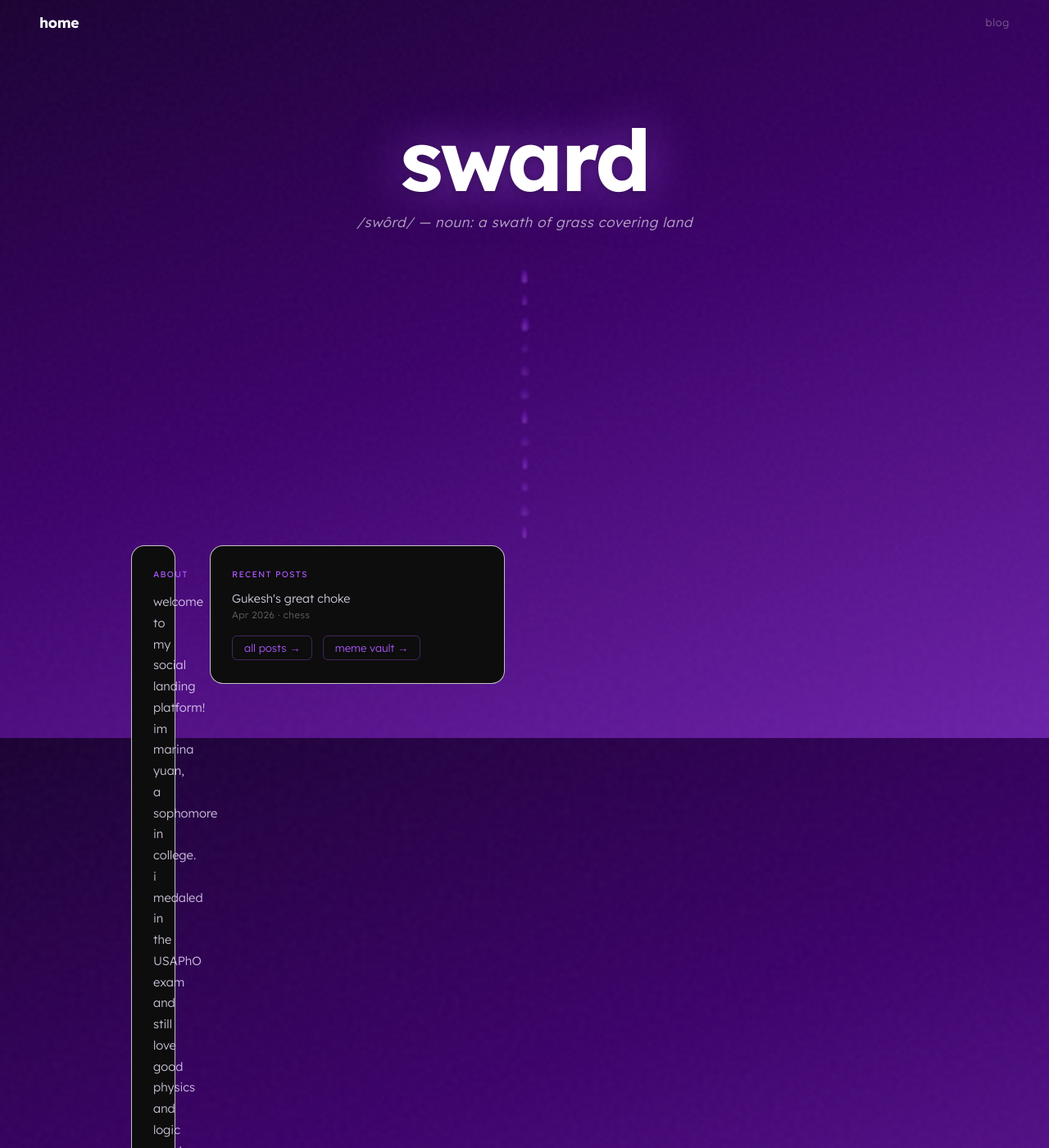
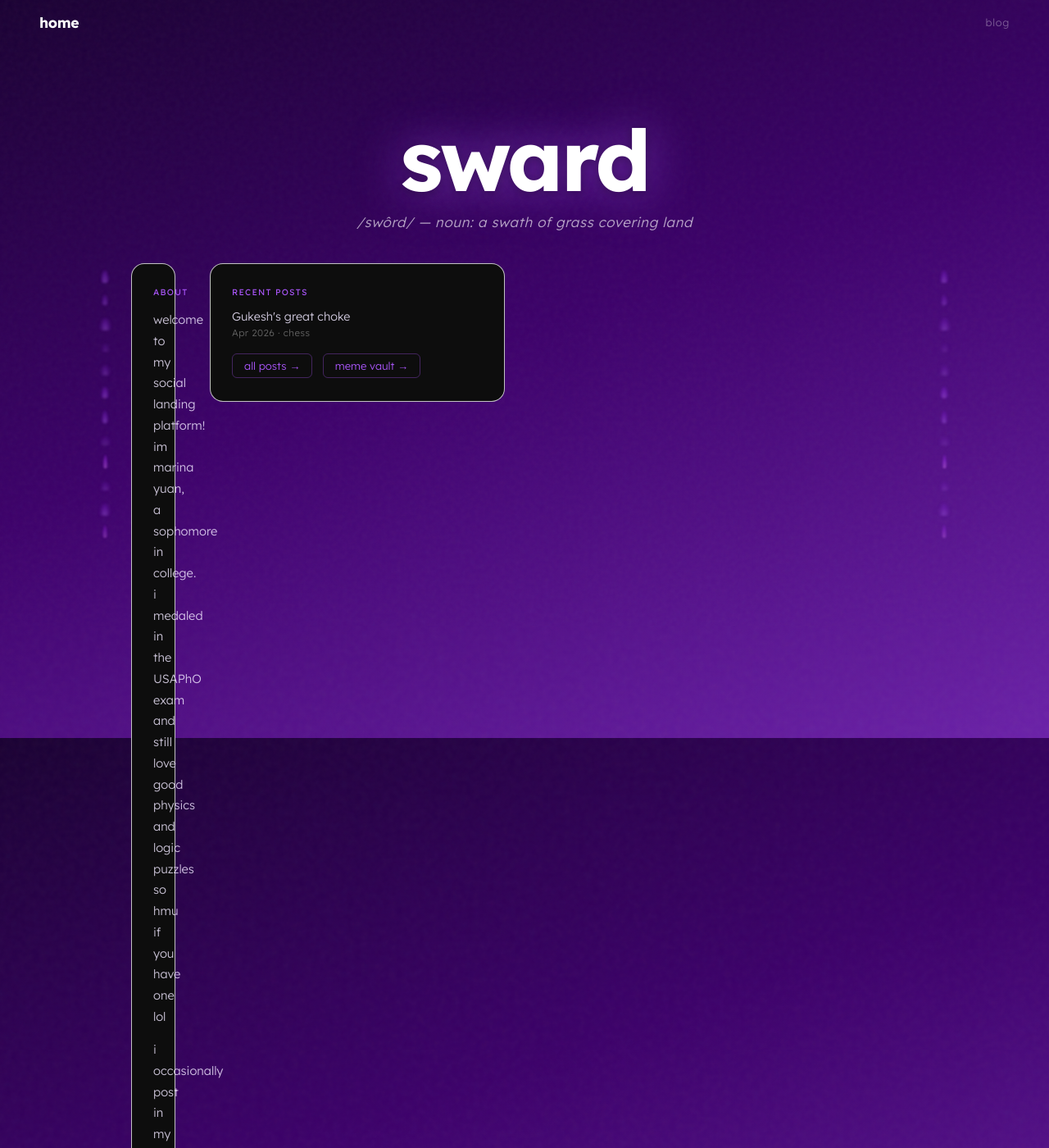
Before and after one commit to swardforever/home, a Jekyll site: the page built from index.html, in a window 1280 px wide and 1400 px high. Shown: the whole window at 82% size. Built offline with Jekyll 4.4.1, drawn with Linux system fonts in a browser that asks for light colours.

Commit message:
Update index.html

```diff
--- a/index.html
+++ b/index.html
@@ -10,7 +10,13 @@
     align-items: center;
     gap: 14px;
     padding: 8px 0;
+    position: absolute;
+    top: 0;
+    width: 32px;
   }
+
+  .sidebar-left { right: 100%; margin-right: 16px; }
+  .sidebar-right { left: 100%; margin-left: 16px; }
 
   .flame {
     width: 10px;
```
